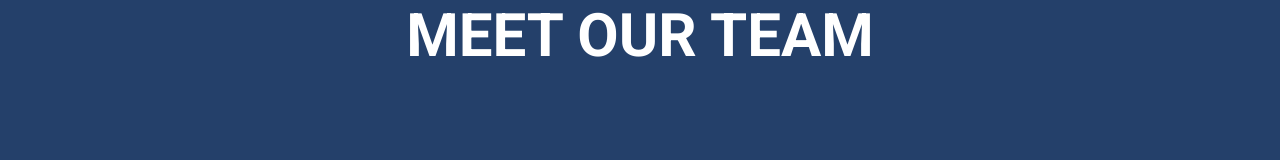
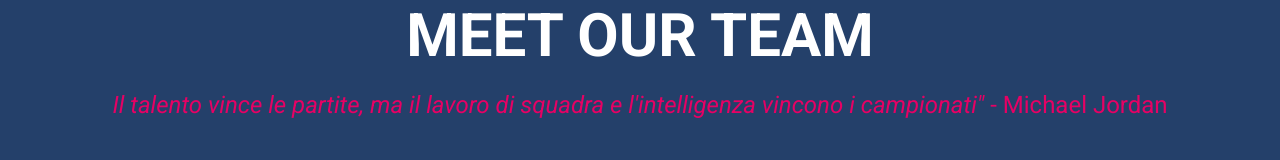
Before and after one commit to PierluigiPapa/js-our-team, a plain HTML site: page index.html in a window 1280 px wide. Drawn offline with Linux system fonts and the light colour scheme.

Commit message:
feat: add quote on html and console.log for milestone 1

```diff
--- a/assets/css/style.css
+++ b/assets/css/style.css
@@ -14,3 +14,10 @@ h1 {
     text-align: center;
     font-size: 60px;
 }
+
+h2 {
+    padding-top: 20px;
+    text-align: center;
+    font-weight: normal;
+    color: #e60164;
+}
--- a/assets/js/main.js
+++ b/assets/js/main.js
@@ -38,3 +38,8 @@ const teamMembri = [
 ]
 
 // console.log(teamMembri);
+
+for (let i = 0; i < teamMembri.length; i++) {
+    let membri = teamMembri [i]
+    console.log("Nome: " + membri.nome + ", Ruolo: " + membri.ruolo + ", Foto: " + membri.foto);
+}
--- a/index.html
+++ b/index.html
@@ -13,6 +13,7 @@
 </head>
 <body>
     <h1>MEET OUR TEAM</h1>
+    <h2><em>Il talento vince le partite, ma il lavoro di squadra e l'intelligenza vincono i campionati"</em> - Michael Jordan</h2>
 
     <!-- LINK JAVASCRIPT -->
     <script src="./assets/js/main.js"></script>
```
